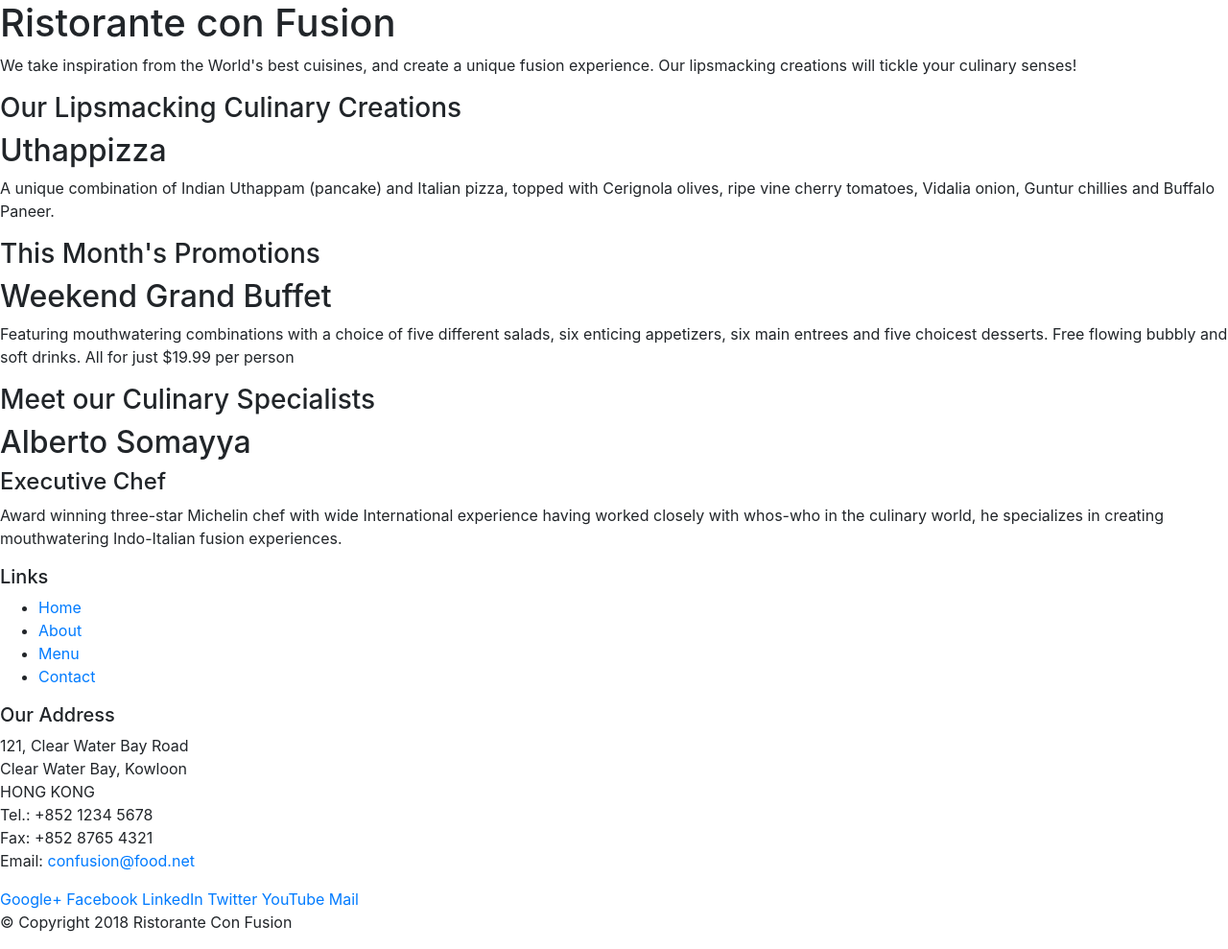
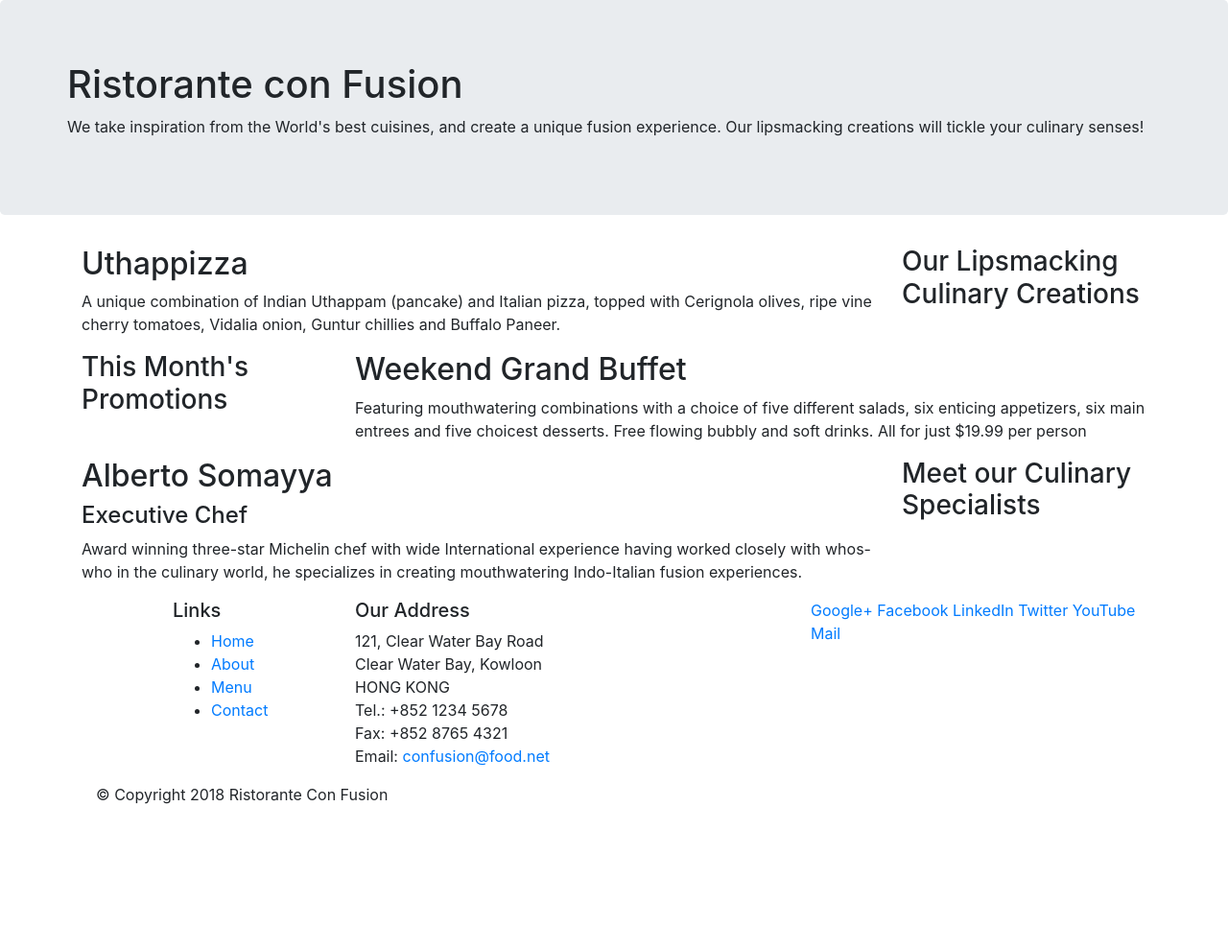
Before and after one commit to uniyalvipin/front-end-bootstrap, a website: page index.html in a window 1280 px wide. Shown: the whole page at 96% size. After the commit the page ends 856 px from the top, so only its background shows below. Drawn offline with nearby package versions, Linux system fonts and the light colour scheme.

Commit message:
exercise part1

```diff
--- a/index.html
+++ b/index.html
@@ -14,9 +14,9 @@
 
 <body>
 
-    <header>
-        <div>
-            <div>
+    <header class="jumbotron">
+        <div class="container">
+            <div class="row">
                 <div>
                     <h1>Ristorante con Fusion</h1>
                     <p>We take inspiration from the World's best cuisines, and create a unique fusion experience. Our lipsmacking creations will tickle your culinary senses!</p>
@@ -27,33 +27,33 @@
         </div>
     </header>
 
-    <div>
-        <div>
-            <div>
+    <div class="container">
+        <div class="row">
+            <div class="col-12 col-sm-4 order-sm-last col-md-3">
                 <h3>Our Lipsmacking Culinary Creations</h3>
             </div>
-            <div>
+            <div class="col col-sm order-sm-first col-md">
                 <h2>Uthappizza</h2>
                 <p>A unique combination of Indian Uthappam (pancake) and Italian pizza, topped with Cerignola olives, ripe vine cherry tomatoes, Vidalia onion, Guntur chillies and Buffalo Paneer.</p>
             </div>
         </div>
 
 
-        <div>
-            <div>
+        <div class="row">
+            <div class="col-12 col-sm-4 col-md-3">
                 <h3>This Month's Promotions</h3>
             </div>
-            <div>
+            <div class="col col-sm col-md">
                 <h2>Weekend Grand Buffet</h2>
                 <p>Featuring mouthwatering combinations with a choice of five different salads, six enticing appetizers, six main entrees and five choicest desserts. Free flowing bubbly and soft drinks. All for just $19.99 per person </p>
             </div>
         </div>
 
-        <div>
-            <div>
+        <div class="row">
+            <div class="col-12 col-sm-4 order-sm-last col-md-3">
                 <h3>Meet our Culinary Specialists</h3>
             </div>
-            <div>
+            <div class="col col-sm order-sm-first col-md">
                 <h2>Alberto Somayya</h2>
                 <h4>Executive Chef</h4>
                 <p>Award winning three-star Michelin chef with wide International experience having worked closely with whos-who in the culinary world, he specializes in creating mouthwatering Indo-Italian fusion experiences. </p>
@@ -62,9 +62,9 @@
     </div>
 
     <footer>
-        <div>
-            <div>
-                <div>
+        <div class="container">
+            <div class="row">
+                <div class="col-4 offset-1 col-sm-2">
                     <h5>Links</h5>
                     <ul>
                         <li><a href="#">Home</a></li>
@@ -73,7 +73,7 @@
                         <li><a href="#">Contact</a></li>
                     </ul>
                 </div>
-                <div>
+                <div class="col-7 col-sm-5">
                     <h5>Our Address</h5>
                     <address>
 		              121, Clear Water Bay Road<br>
@@ -84,7 +84,7 @@
 		              Email: <a href="mailto:confusion@food.net">confusion@food.net</a>
 		           </address>
                 </div>
-                <div>
+                <div class="col-12 col-sm-4">
                     <div>
                         <a href="http://google.com/+">Google+</a>
                         <a href="http://www.facebook.com/profile.php?id=">Facebook</a>
@@ -96,7 +96,7 @@
                 </div>
            </div>
            <div>
-                <div>
+                <div class="col-auto">
                     <p>© Copyright 2018 Ristorante Con Fusion</p>
                 </div>
            </div>
```
